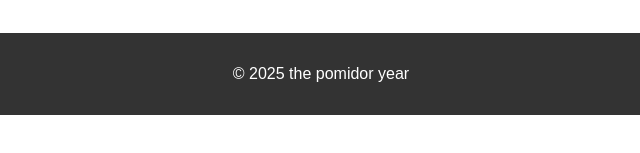
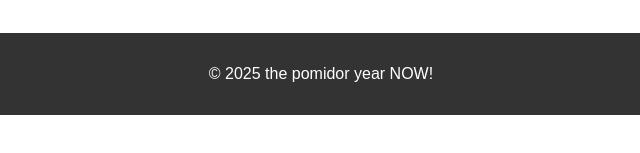
Before and after one commit to ezechielkurwa/pomidor, a website: page index.html in a window 1280 px wide. Shown: the part 169-322 px from the top of the page, 319-959 px from the left. Drawn offline with Linux system fonts and the light colour scheme.

Commit message:
Update index.html

```diff
--- a/index.html
+++ b/index.html
@@ -29,7 +29,7 @@
         <p>hit up homeboy for the DL (download) (the link)</p>
     </main>
     <footer>
-        <p>&copy; 2025 the pomidor year</p>
+        <p>&copy; 2025 the pomidor year NOW!</p>
     </footer>
 </body>
 </html>
```
